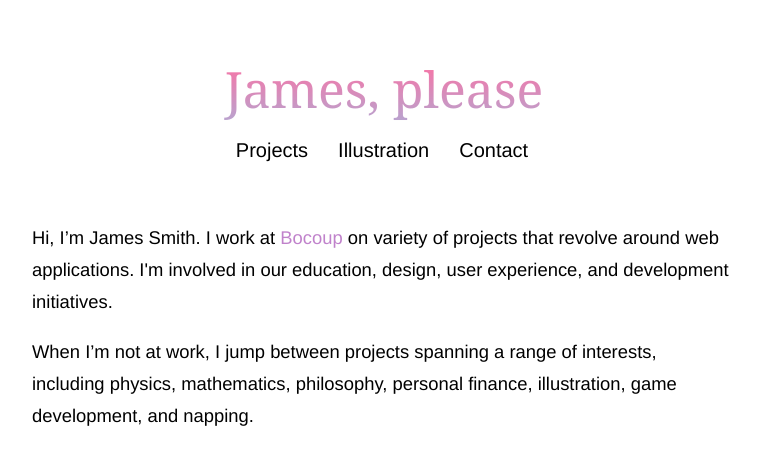
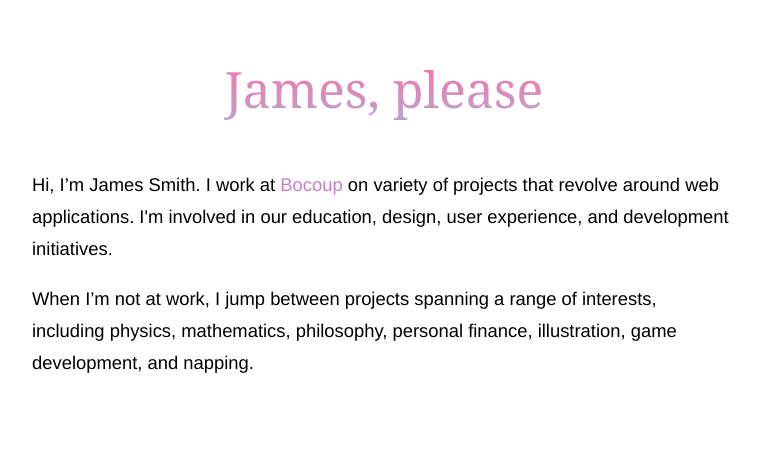
Before and after one commit to jamesplease/jamespls.com, a Jekyll site: the page built from index.html, in a window 1280 px wide. Shown: the top 465 px of the page, without its empty margins (258-1018 px from the left). Built offline with Jekyll 4.4.1, drawn with Linux system fonts in a browser that asks for light colours; nearby versions of some CDN libraries; Markdown is read by kramdown in place of the engine named in the settings.

Commit message:
Temporarily hide menu.
This makes it so I can publish the site.

```diff
--- a/_layouts/default.html
+++ b/_layouts/default.html
@@ -3,7 +3,6 @@
 {% include head.html %}
 <body>
   {% include header.html %}
-  {% include nav.html %}
   <div class='container'>
     <main>
       {{ content }}
--- a/css/style.css
+++ b/css/style.css
@@ -31,7 +31,7 @@ p {
 }
 header {
   width: 900px;
-  margin: 70px auto 10px;
+  margin: 70px auto 40px;
 }
 header h1 {
   margin: 0;
--- a/css/stylus/header.styl
+++ b/css/stylus/header.styl
@@ -1,6 +1,6 @@
 header
   width 900px
-  margin 70px auto 10px
+  margin 70px auto 40px
 
   h1
     margin 0
```
